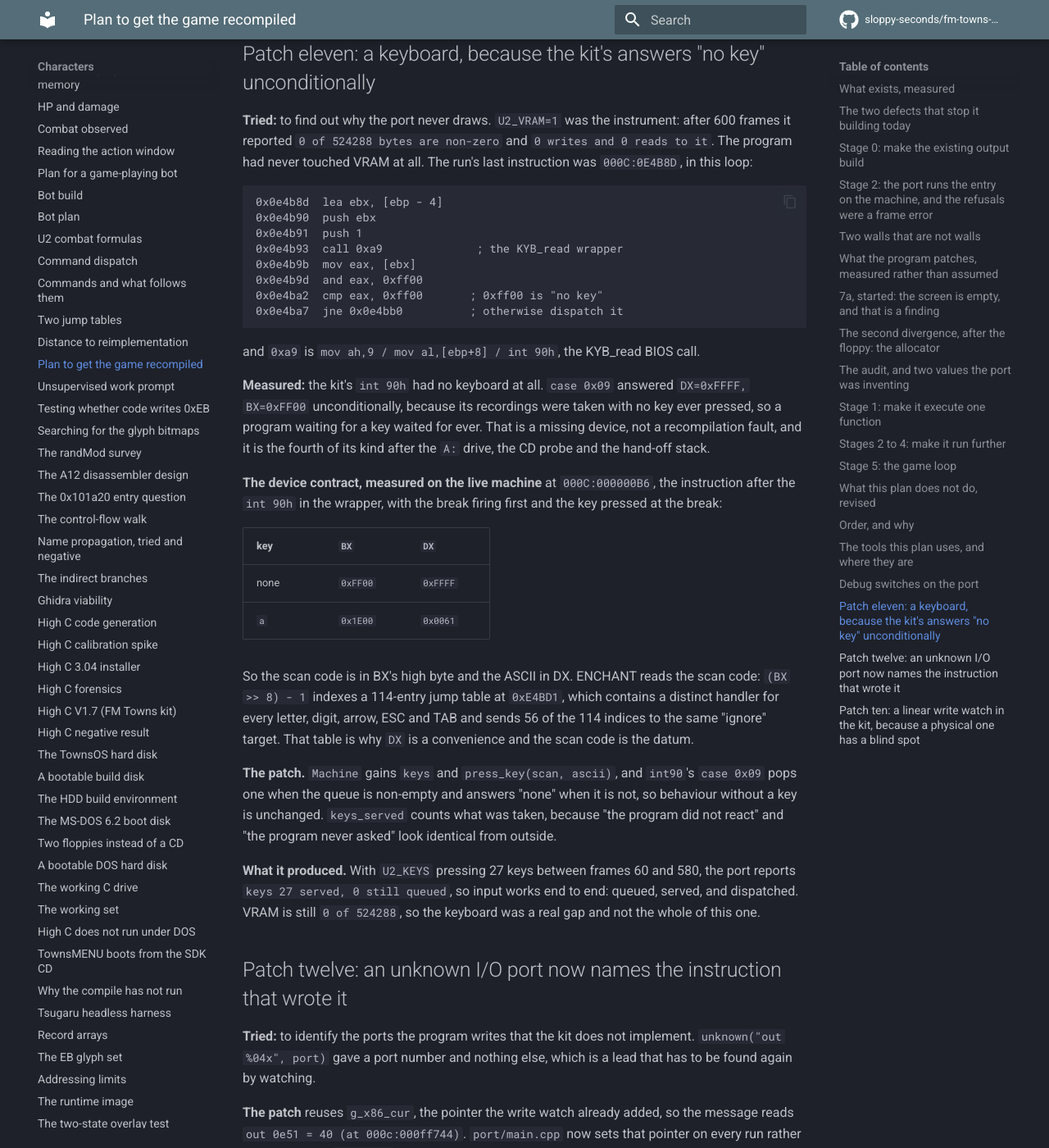
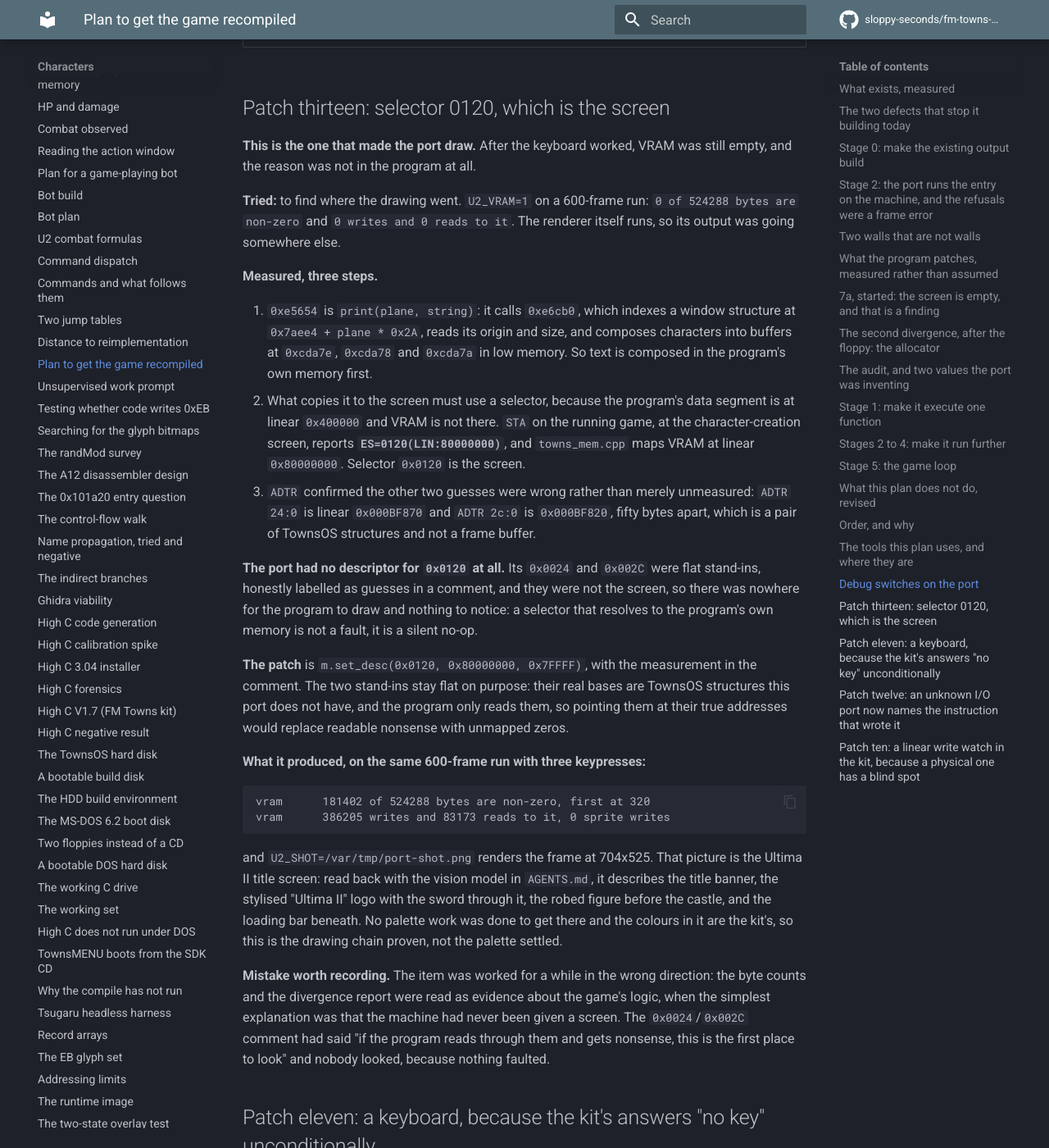
Before and after one commit to sloppy-seconds/fm-towns-ultima, an MkDocs documentation site: the page built from docs/recomp-plan.md, in a window 1280 px wide and 1400 px high, scrolled down 22363 px. Shown: the whole window at 82% size. Built offline with MkDocs 1.6.1 and Material for MkDocs 9.7.7, drawn with Linux system fonts in a browser that asks for light colours; comment, search, counter and statistics services are not loaded.

Commit message:
7f done: the port draws the title screen, because it had never been given a screen
Three walls stood between the working floppy reader and a picture, all of them machine state the port
did not have.

The floppy serves reads, not just attributes. U2_FLOPPY_LS now reads every file in full and prints a
checksum: roster1.ut2 3701 bytes fnv 280364f9, world1-3 at 68096, "0 of the files read short or not
at all". The program then opens the file for real: the trace shows 0xe9a38 returning a handle at
0xe9a59 and the failure branch 0xe9a4a never taken. That is the item's own failure case ruled out.

The keyboard (patch eleven, measured on the machine: no key BX=0xFF00 DX=0xFFFF, 'a' BX=0x1E00
DX=0x0061) let the program leave a KYB_read poll it had been sitting in. VRAM was still zero.

The screen (patch thirteen) is the one that mattered. 0xe5654/0xe6cb0 compose text into a window
structure in the program's own memory, so the copy to the framebuffer has to go through a selector.
STA on the running game reports ES=0120(LIN:80000000) and the kit maps VRAM at 0x80000000, so
selector 0120 is the screen. The port had no descriptor for it, and a selector resolving to the
program's own memory is not a fault, it is a silent no-op, which is why nothing pointed at it.
ADTR also showed the two honest guesses were wrong: 24:0 is linear 0xBF870 and 2c:0 is 0xBF820, not
frame buffers. They stay flat on purpose, since the program only reads them.

Result on 600 frames with three keypresses: vram 181402 of 524288 bytes non-zero, 386205 writes and
83173 reads. U2_SHOT renders the frame at 704x525 and it is the Ultima II title screen, read back
with the vision model: banner, logo with the sword, the figure before the castle, the loading bar.
The palette is still unsettled; the colours are the kit's.

Also: U2_SHOT switch, the stop print now gives [ebp+4] so a caller can be named, patch twelve names
the instruction behind an unknown I/O port, and portcheck asserts the 0120 descriptor.

````diff
--- a/docs/recomp-plan.md
+++ b/docs/recomp-plan.md
@@ -866,6 +866,54 @@ Set as environment variables. Each exists because something needed it and guessi
 | `U2_FLOPPY_LS=1` | list the `A:` image's root directory and exit. |
 | `U2_WATCH=<linear>[:<len>]` | report every write into that linear range, with the instruction that made it. The port's answer to a physical `MEMW` watch, and it does not suffer that watch's blind spot: the machine's page tables move a linear address between physical pages, so a byte watch can miss the write it was armed for. |
 | `U2_KEYS=<frame>:<scan><ascii>,...` | press keys on given frames, which is how the port is driven past a keyboard wait. Hex, two digits each: `60:1e61` is "at frame 60 press scan code 0x1E with ASCII 0x61", measured as the key 'a'. |
+| `U2_SHOT=<path>` | write the frame the machine is showing when the run ends, with the kit's own renderer, so "it draws" is a picture rather than a byte count. |
+
+## Patch thirteen: selector 0120, which is the screen
+
+**This is the one that made the port draw.** After the keyboard worked, VRAM was still empty, and the reason was
+not in the program at all.
+
+**Tried:** to find where the drawing went. `U2_VRAM=1` on a 600-frame run: `0 of 524288 bytes are non-zero` and
+`0 writes and 0 reads to it`. The renderer itself runs, so its output was going somewhere else.
+
+**Measured, three steps.**
+
+1. `0xe5654` is `print(plane, string)`: it calls `0xe6cb0`, which indexes a window structure at
+   `0x7aee4 + plane * 0x2A`, reads its origin and size, and composes characters into buffers at `0xcda7e`,
+   `0xcda78` and `0xcda7a` in low memory. So text is composed in the program's own memory first.
+2. What copies it to the screen must use a selector, because the program's data segment is at linear
+   `0x400000` and VRAM is not there. `STA` on the running game, at the character-creation screen, reports
+   **`ES=0120(LIN:80000000)`**, and `towns_mem.cpp` maps VRAM at linear `0x80000000`. Selector `0x0120` is the
+   screen.
+3. `ADTR` confirmed the other two guesses were wrong rather than merely unmeasured: `ADTR 24:0` is linear
+   `0x000BF870` and `ADTR 2c:0` is `0x000BF820`, fifty bytes apart, which is a pair of TownsOS structures and not
+   a frame buffer.
+
+**The port had no descriptor for `0x0120` at all.** Its `0x0024` and `0x002C` were flat stand-ins, honestly
+labelled as guesses in a comment, and they were not the screen, so there was nowhere for the program to draw and
+nothing to notice: a selector that resolves to the program's own memory is not a fault, it is a silent
+no-op.
+
+**The patch** is `m.set_desc(0x0120, 0x80000000, 0x7FFFF)`, with the measurement in the comment. The two
+stand-ins stay flat on purpose: their real bases are TownsOS structures this port does not have, and the program
+only reads them, so pointing them at their true addresses would replace readable nonsense with unmapped zeros.
+
+**What it produced, on the same 600-frame run with three keypresses:**
+
+```
+vram      181402 of 524288 bytes are non-zero, first at 320
+vram      386205 writes and 83173 reads to it, 0 sprite writes
+```
+
+and `U2_SHOT=/var/tmp/port-shot.png` renders the frame at 704x525. That picture is the Ultima II title screen:
+read back with the vision model in `AGENTS.md`, it describes the title banner, the stylised "Ultima II" logo with
+the sword through it, the robed figure before the castle, and the loading bar beneath. No palette work was done to
+get there and the colours in it are the kit's, so this is the drawing chain proven, not the palette settled.
+
+**Mistake worth recording.** The item was worked for a while in the wrong direction: the byte counts and the
+divergence report were read as evidence about the game's logic, when the simplest explanation was that the machine
+had never been given a screen. The `0x0024`/`0x002C` comment had said "if the program reads through them and gets
+nonsense, this is the first place to look" and nobody looked, because nothing faulted.
 
 ## Patch eleven: a keyboard, because the kit's answers "no key" unconditionally
 
````
Also changed, not shown: docs/overnight-report.md (+10 -2 lines), docs/plan.md (+23 -8 lines), 2 other files.
